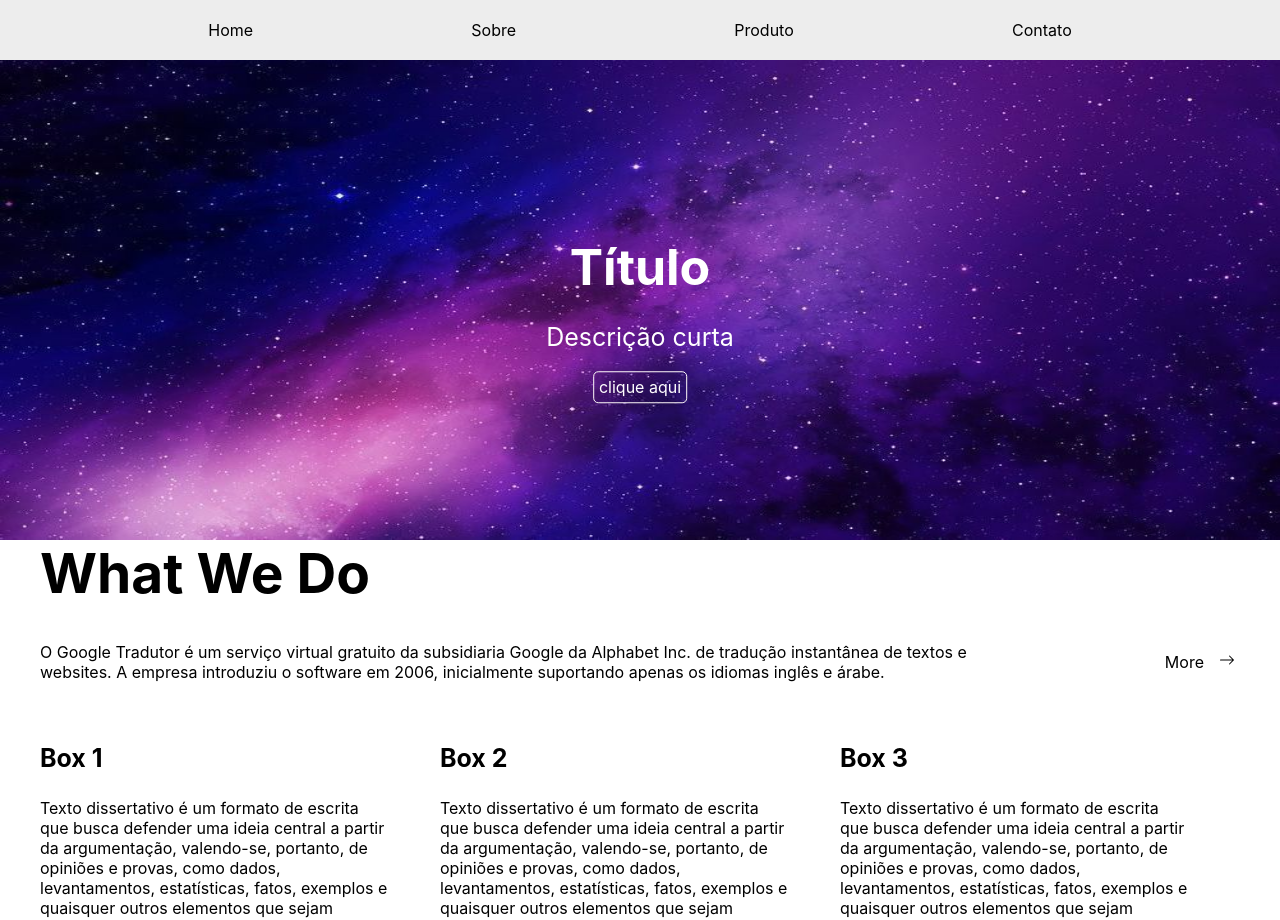
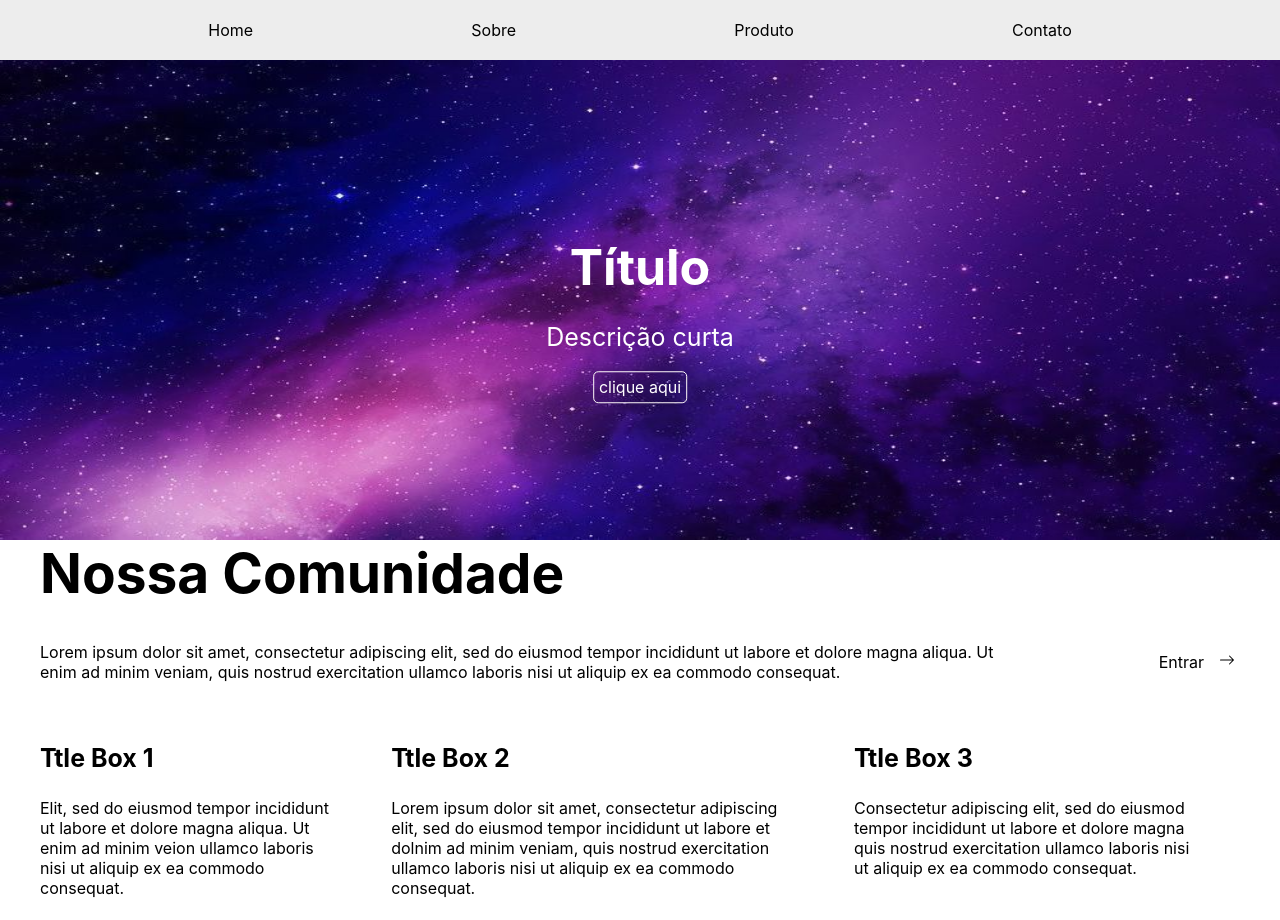
Before and after one commit to arianevasques/institucional, a Next.js app: page / in a window 1280 px wide. Shown: the top 920 px of the page. Built offline with nearby package versions, Linux system fonts and the light colour scheme.

Commit message:
refatora component WhatWeDo passando props

```diff
--- a/components/WhatWeDo/WhatWeDo.js
+++ b/components/WhatWeDo/WhatWeDo.js
@@ -1,22 +1,17 @@
 import { BsArrowRight } from "react-icons/bs";
 import { WhatWeDoMain, Header, Box } from "../WhatWeDo/WhatWeDo.styled";
 
-export default function WhatWeDo() {
+export default function WhatWeDo(props) {
   return (
     <WhatWeDoMain>
       <div>
         <Header>
-          <h2>What We Do</h2>
+          <h2>{props.title}</h2>
           <div>
-            <p>
-              O Google Tradutor é um serviço virtual gratuito da subsidiaria
-              Google da Alphabet Inc. de tradução instantânea de textos e
-              websites. A empresa introduziu o software em 2006, inicialmente
-              suportando apenas os idiomas inglês e árabe.
-            </p>
+            <p>{props.headerText}</p>
             <div className="more">
               <a href="">
-                More
+                {props.moreText}
                 <div className="iconArrow">
                   <BsArrowRight></BsArrowRight>
                 </div>
@@ -27,17 +22,11 @@ export default function WhatWeDo() {
 
         <div className="content">
           <Box>
-            <h3>Box 1</h3>
-            <p>
-              Texto dissertativo é um formato de escrita que busca defender uma
-              ideia central a partir da argumentação, valendo-se, portanto, de
-              opiniões e provas, como dados, levantamentos, estatísticas, fatos,
-              exemplos e quaisquer outros elementos que sejam capazes de
-              sustentar a tese apresentada.
-            </p>
+            <h3>{props.box1Title}</h3>
+            <p>{props.box1Content}</p>
             <div className="learnMore">
               <a href="">
-                Learn More
+                {props.boxMoreText}
                 <div className="iconArrow">
                   <BsArrowRight></BsArrowRight>
                 </div>
@@ -45,17 +34,11 @@ export default function WhatWeDo() {
             </div>
           </Box>
           <Box>
-            <h3>Box 2</h3>
-            <p>
-              Texto dissertativo é um formato de escrita que busca defender uma
-              ideia central a partir da argumentação, valendo-se, portanto, de
-              opiniões e provas, como dados, levantamentos, estatísticas, fatos,
-              exemplos e quaisquer outros elementos que sejam capazes de
-              sustentar a tese apresentada.
-            </p>
+            <h3>{props.box2Title}</h3>
+            <p>{props.box2Content}</p>
             <div className="learnMore">
               <a href="">
-                Learn More
+                {props.boxMoreText}
                 <div className="iconArrow">
                   <BsArrowRight></BsArrowRight>
                 </div>
@@ -63,17 +46,11 @@ export default function WhatWeDo() {
             </div>
           </Box>
           <Box>
-            <h3>Box 3</h3>
-            <p>
-              Texto dissertativo é um formato de escrita que busca defender uma
-              ideia central a partir da argumentação, valendo-se, portanto, de
-              opiniões e provas, como dados, levantamentos, estatísticas, fatos,
-              exemplos e quaisquer outros elementos que sejam capazes de
-              sustentar a tese apresentada.
-            </p>
+            <h3>{props.box3Title}</h3>
+            <p>{props.box3Content}</p>
             <div className="learnMore">
               <a href="">
-                Learn More
+                {props.boxMoreText}
                 <div className="iconArrow">
                   <BsArrowRight></BsArrowRight>
                 </div>
--- a/pages/index.js
+++ b/pages/index.js
@@ -11,14 +11,26 @@ export default function Home() {
       <Menu></Menu>
       <BannerHero></BannerHero>
       <div className="container">
-        <WhatWeDo></WhatWeDo>
+        <WhatWeDo
+          title={"Nossa Comunidade"}
+          moreText={"Entrar"}
+          headerText={
+            "Lorem ipsum dolor sit amet, consectetur adipiscing elit, sed do eiusmod tempor incididunt ut labore et dolore magna aliqua. Ut enim ad minim veniam, quis nostrud exercitation ullamco laboris nisi ut aliquip ex ea commodo consequat."
+          }
+          box1Title={'Ttle Box 1'}
+          box2Title={'Ttle Box 2'}
+          box3Title={'Ttle Box 3'}
+          box1Content={"Elit, sed do eiusmod tempor incididunt ut labore et dolore magna aliqua. Ut enim ad minim veion ullamco laboris nisi ut aliquip ex ea commodo consequat."}
+          box2Content={"Lorem ipsum dolor sit amet, consectetur adipiscing elit, sed do eiusmod tempor incididunt ut labore et dolnim ad minim veniam, quis nostrud exercitation ullamco laboris nisi ut aliquip ex ea commodo consequat."}
+          box3Content={"Consectetur adipiscing elit, sed do eiusmod tempor incididunt ut labore et dolore magna quis nostrud exercitation ullamco laboris nisi ut aliquip ex ea commodo consequat."}
+          boxMoreText={'Leia Mais'}
+        />
       </div>
       <div className="container">
         <WhereWeShine></WhereWeShine>
       </div>
 
-        <Footer></Footer>
-
+      <Footer></Footer>
     </div>
   );
 }
```
